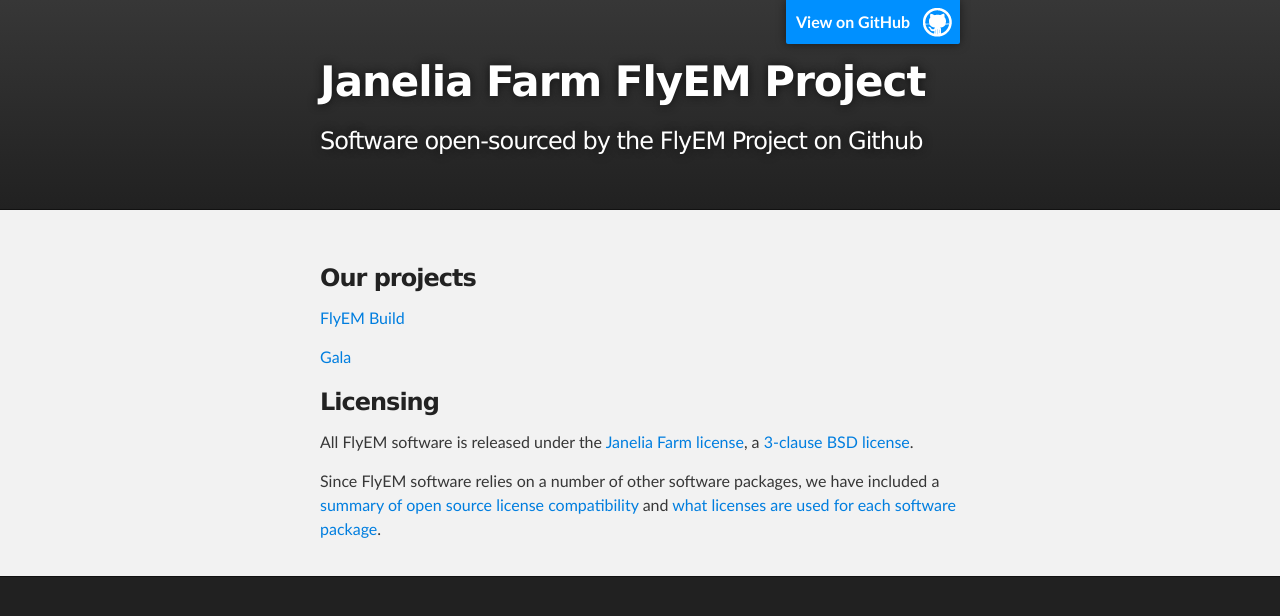
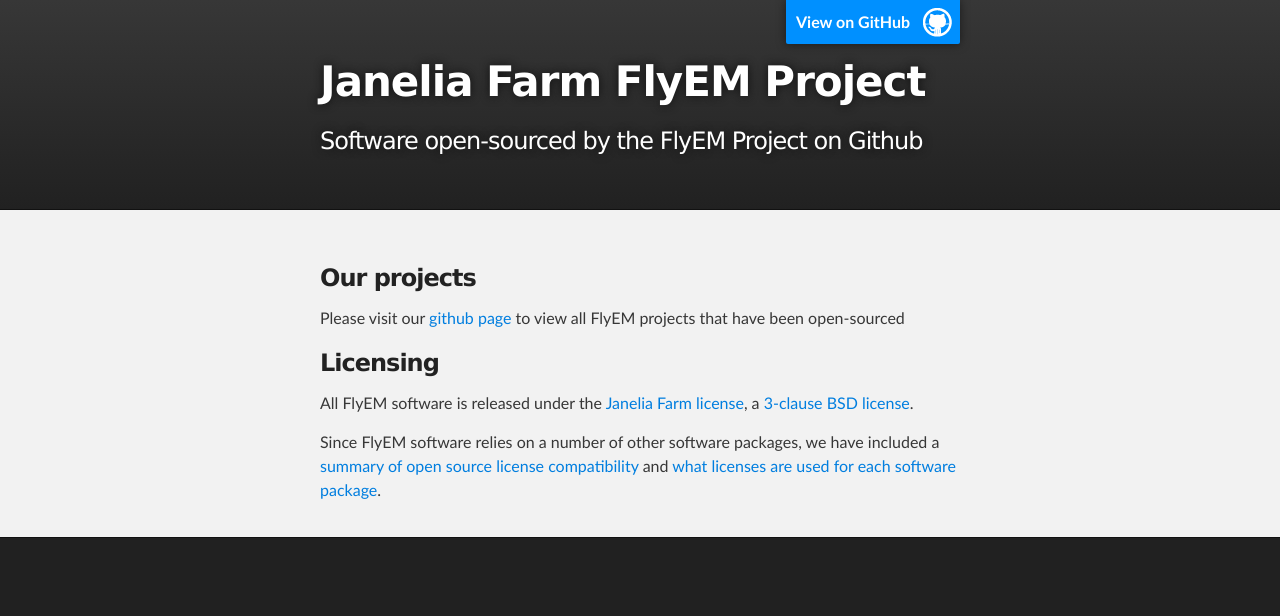
Before and after one commit to janelia-flyem/janelia-flyem.github.com, a Jekyll site: the page index.html, which Jekyll copies as it is, in a window 1280 px wide. Shown: the top 616 px of the page. Built offline with Jekyll 4.4.1, drawn with Linux system fonts in a browser that asks for light colours; Markdown is read by kramdown in place of the engine named in the settings.

Commit message:
Modify front page

```diff
--- a/index.html
+++ b/index.html
@@ -29,9 +29,9 @@
       <section id="main_content" class="inner">
         <h3>Our projects</h3>
 
-<p><a href="https://github.com/janelia-flyem/flyem-build">FlyEM Build</a></p>
+        <p>Please visit our <a href="https://github.com/janelia-flyem">github page</a>
+        to view all FlyEM projects that have been open-sourced</p>
 
-<p><a href="https://github.com/janelia-flyem/gala">Gala</a></p>
         <h3>Licensing</h3>
         <p>All FlyEM software is released under the <a href="http://janelia-flyem.github.com/janelia_farm_license.html">Janelia Farm license</a>, a <a href="http://en.wikipedia.org/wiki/BSD_license#3-clause_license_.28.22New_BSD_License.22_or_.22Modified_BSD_License.22.29">3-clause BSD license</a>.</p>
         <p>Since FlyEM software relies on a number of other software packages, we have included a
```
